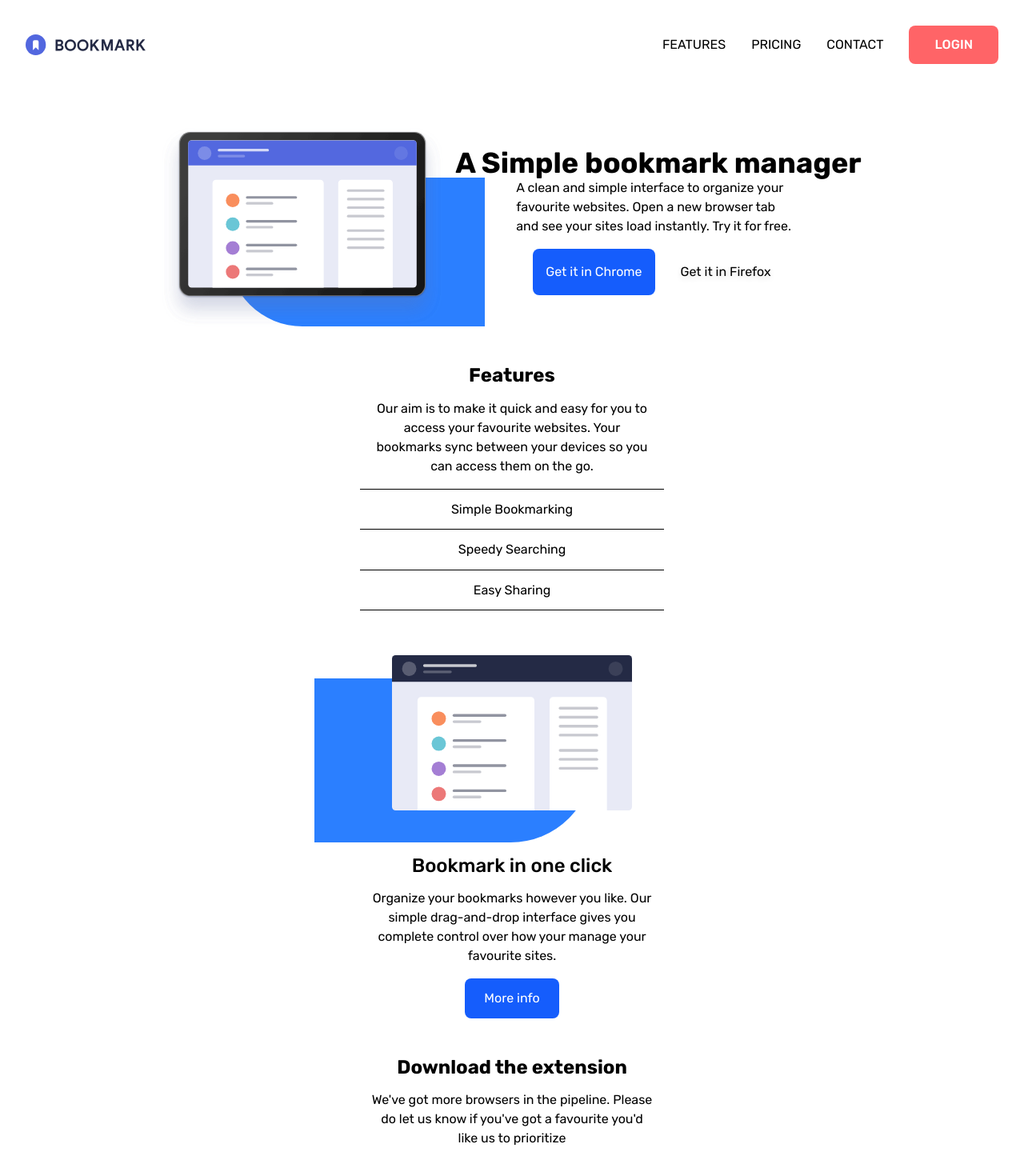
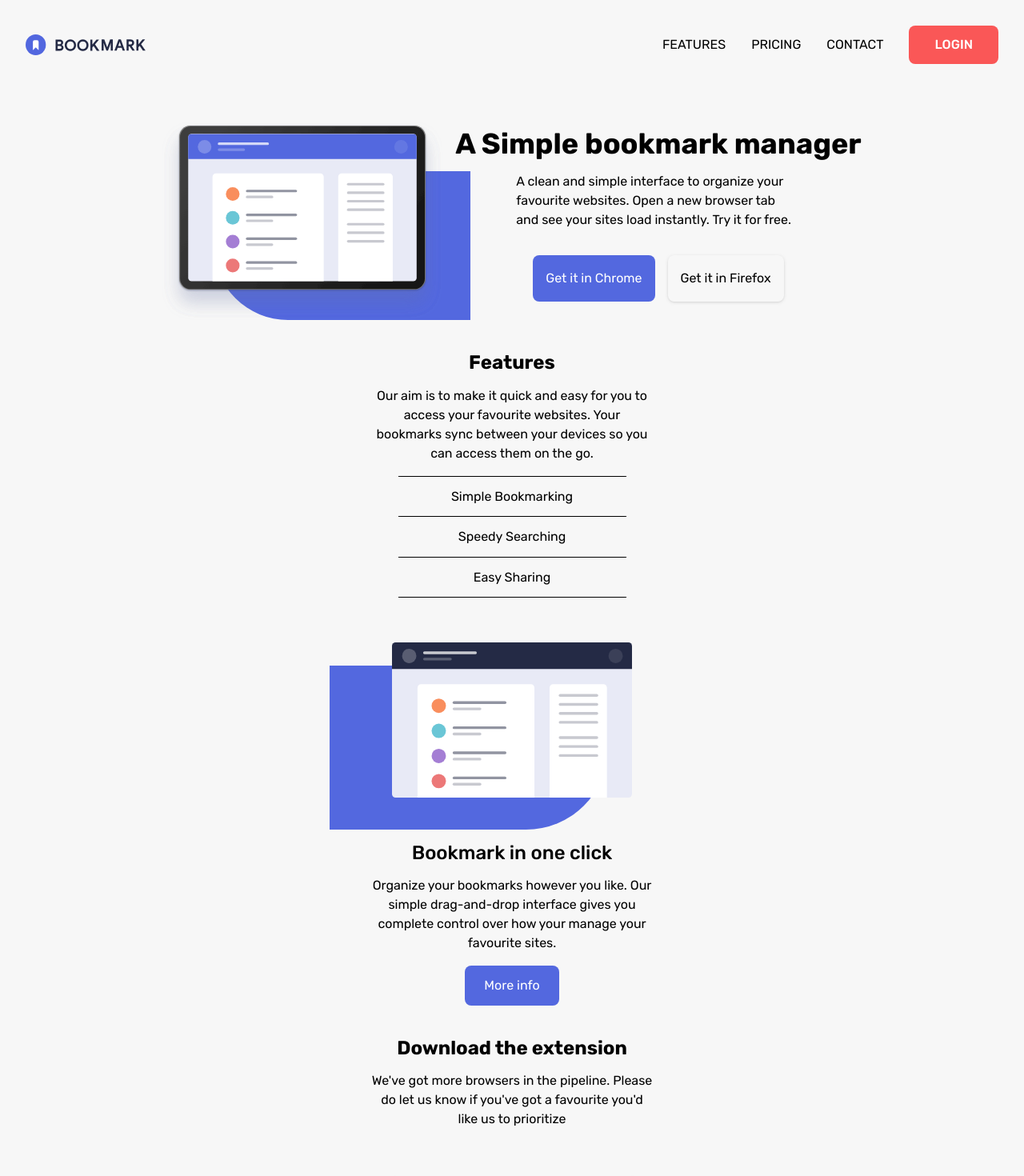
Before and after one commit to iynulwa/Bookmark-landing-page, a Next.js app: page / in a window 1280 px wide. Shown: the top 1470 px of the page at 80% size. Built offline with nearby package versions, Linux system fonts and the light colour scheme.

Commit message:
style: color update

```diff
--- a/app/layout.tsx
+++ b/app/layout.tsx
@@ -14,7 +14,7 @@ export default function RootLayout({
 }>) {
   return (
     <html lang="en">
-      <body className={`${rubik.className} antialiased bg-white`}>
+      <body className={`${rubik.className} antialiased bg-[var(--clr-grey-50)]`}>
         {children}
       </body>
     </html>
--- a/app/page.tsx
+++ b/app/page.tsx
@@ -8,14 +8,14 @@ import Image from 'next/image';
 export default function Home() {
   return (
     <div>
-      <main className="flex flex-col gap-12 items-center justify-center">
+      <main className="grid place-items-center gap-10">
         <Navigation />
         <section className="flex items-center justify-center flex-col md:flex-row gap-4">
           <div className="relative">
             <Image src="/illustration-hero.svg" alt="" width={350} height={350} />
-            <div className="bg-blue-500 w-11/12 h-3/4 rounded-l-full blue-backdrop"></div>
+            <div className="bg-[var(--clr-blue-600)] w-11/12 h-3/4 rounded-l-full blue-backdrop"></div>
           </div>
-          <div>
+          <div className="flex flex-col gap-4">
             <h1 className="text-4xl font-bold text-center">A Simple bookmark manager</h1>
             <p className="text-width text-center md:text-left">
               A clean and simple interface to organize your
@@ -23,8 +23,8 @@ export default function Home() {
               sites load instantly. Try it for free.
             </p>
             <div className="flex items-center justify-center gap-4 my-4">
-              <button className="py-5 px-4 rounded-lg bg-blue-600 text-white">Get it in Chrome</button>
-              <button className="py-5 px-4 rounded-lg bg-grey-200 text-black drop-shadow-md">Get it in Firefox</button>
+              <button className="py-5 px-4 rounded-lg bg-[var(--clr-blue-600)] text-white">Get it in Chrome</button>
+              <button className="py-5 px-4 rounded-lg bg-[var(--clr-grey-50)] text-black drop-shadow">Get it in Firefox</button>
             </div>
           </div>
         </section>
--- a/app/ui/extension-card.tsx
+++ b/app/ui/extension-card.tsx
@@ -14,7 +14,7 @@ export default function Card(props: CardProps) {
             <p className='text-xl font-medium text-center'>{props.title}</p>
             <p>{props.version}</p>
             <Image className="h-1 w-full" src="/bg-dots.svg" alt="" width={100} height={100} />
-            <button className="my-4 py-4 px-6 rounded-lg bg-blue-600 text-white">{props.install}</button>
+            <button className="my-4 py-4 px-6 rounded-lg bg-[var(--clr-blue-600)] text-white">{props.install}</button>
         </div>
     )
 }
--- a/app/ui/faq.tsx
+++ b/app/ui/faq.tsx
@@ -32,7 +32,7 @@ export default function Faq() {
                     </div>
                 ))}
             </div>
-            <button className="my-10 py-4 px-6 rounded-lg bg-blue-600 text-white drop-shadow-md">More Info</button>
+            <button className="my-10 py-4 px-6 rounded-lg bg-[var(--clr-blue-600)] text-white drop-shadow-md">More Info</button>
         </section>
     )
 }
--- a/app/ui/features.tsx
+++ b/app/ui/features.tsx
@@ -19,21 +19,21 @@ export default function Features() {
                 favourite websites. Your bookmarks sync between your devices
                 so you can access them on  the go.
             </p>
-            <div className='flex flex-col className="p-4"'>
-                <hr className='h-px w-full bg-grey-100' />
+            <div className='flex flex-col items-center className="p-4"'>
+                <hr className='bg-[var(--clr-grey-50)]h-px w-9/12 bg-grey-100' />
                 <button className="p-4" onClick={ () => toggleTab(1) }>Simple Bookmarking</button>
-                <hr className='h-px w-full bg-grey-100' />
+                <hr className='bg-[var(--clr-grey-50)]h-px w-9/12 bg-grey-100' />
                 <button className="p-4" onClick={ () => toggleTab(2) }>Speedy Searching</button>
-                <hr className='h-px w-full bg-grey-100' />
+                <hr className='bg-[var(--clr-grey-50)]h-px w-9/12 bg-grey-100' />
                 <button className="p-4" onClick={ () => toggleTab(3) }>Easy Sharing</button>
-                <hr className='h-px w-full bg-grey-100' />
+                <hr className='bg-[var(--clr-grey-50)]h-px w-9/12 bg-grey-100' />
             </div>
 
             {/* Tab 1 */}
             <div className={`${toggleState === 1 ? 'active-content' : 'content'}`}>
                 <div className='relative p-10'>
                     <Image src="/illustration-features-tab-1.svg" alt='' width={300} height={300} />
-                    <div className="bg-blue-500 w-11/12 h-3/4 rounded-r-full blue-backdrop-feature"></div>
+                    <div className="bg-[var(--clr-blue-600)] w-11/12 h-3/4 rounded-r-full blue-backdrop-feature"></div>
                 </div>
                 <h3 className='text-2xl font-medium text-center'>Bookmark in one click</h3>
                 <p className='text-center text-width'>
@@ -41,35 +41,35 @@ export default function Features() {
                     drag-and-drop interface gives you complete control over
                     how your manage your favourite sites.
                 </p>
-                <button className="py-4 px-6 rounded-lg bg-blue-600 text-white">More info</button>
+                <button className="py-4 px-6 rounded-lg bg-[var(--clr-blue-600)] text-white">More info</button>
             </div>
 
             {/* Tab 2 */}
             <div className={`spin ${toggleState === 2 ? 'active-content' : 'content'}`}>
                 <div className='relative p-10'>
                     <Image src="/illustration-features-tab-2.svg" alt='' width={300} height={300} />
-                    <div className="bg-blue-500 w-11/12 h-3/4 rounded-r-full blue-backdrop-feature"></div>
+                    <div className="bg-[var(--clr-blue-600)] w-11/12 h-3/4 rounded-r-full blue-backdrop-feature"></div>
                 </div>
                 <h3 className='text-2xl font-medium text-center'>Intelligent search</h3>
                 <p className='text-center text-width'>
                     Our powerful search feature will help you find saved sites
                     in no time at all. No need to trawl through all of your bookmarks.
                 </p>
-                <button className="py-4 px-6 rounded-xl bg-blue-600 text-white">More info</button>
+                <button className="py-4 px-6 rounded-xl bg-[var(--clr-blue-600)] text-white">More info</button>
             </div>
 
             {/* Tab 3 */}
             <div className={`spin ${toggleState === 3 ? 'active-content' : 'content'}`}>
                 <div className='relative p-10'>
                     <Image src="/illustration-features-tab-3.svg" alt='' width={300} height={300} />
-                    <div className="bg-blue-500 w-11/12 h-3/4 rounded-r-full blue-backdrop-feature"></div>
+                    <div className="bg-[var(--clr-blue-600)] w-11/12 h-3/4 rounded-r-full blue-backdrop-feature"></div>
                 </div>
                 <h3 className='text-2xl font-medium text-center'>Share your bookmarks</h3>
                 <p className='text-center text-width'>
                     Easily share your bookmarks and collections with others.
                     Create a sharable link that you can send at the click of a button.
                 </p>
-                <button className="py-4 px-6 rounded-lg bg-blue-600 text-white">More info</button>
+                <button className="py-4 px-6 rounded-lg bg-[var(--clr-blue-600)] text-white">More info</button>
             </div>
         </section>
     )
--- a/app/ui/footer.tsx
+++ b/app/ui/footer.tsx
@@ -4,14 +4,14 @@ import Search from './search'
 export default function Footer() {
     return(
         <section className='w-full'>
-            <div className='bg-blue-400 grid place-items-center py-20'>
+            <div className='bg-[var(--clr-blue-600)] grid place-items-center py-20'>
                 <p className='text-white font-normal tracking-widest'>35,000+ ALREADY JOINED</p>
                 <p className='text-2xl text-center text-white font-medium'>Stay up-to-date with what we're doing</p>
                 <Search />
             </div>
-            <div className='grid place-items-center gap-6 bg-blue-900 py-10'>
+            <div className='grid place-items-center gap-6 bg-[var(--clr-blue-950)] py-10'>
                 <Image className="filter brightness-0 invert" width={150} height={150} src="/logo-bookmark.svg" alt='' />
-                <ul className='text-white text-center *:mb-4'>
+                <ul className='text-white text-center *:mb-6 *:last:mb-0'>
                     <li>FEATURES</li>
                     <li>PRICING</li>
                     <li>CONTACT</li>
--- a/app/ui/navigation.tsx
+++ b/app/ui/navigation.tsx
@@ -19,7 +19,7 @@ export default function Navigation() {
                 <li>FEATURES</li>
                 <li>PRICING</li>
                 <li>CONTACT</li>
-                <li className="bg-red-400 py-3 px-8 rounded-lg text-white font-medium">LOGIN</li>
+                <li className="bg-[var(--clr-red-400)] py-3 px-8 rounded-lg text-white font-medium">LOGIN</li>
             </ul>
             <button onClick={openMenu} className={`nav-btn block md:hidden`}><span className="sr-only">Menu</span></button>
 
--- a/app/ui/search.tsx
+++ b/app/ui/search.tsx
@@ -3,7 +3,7 @@ export default function Search() {
         <div className="mt-6">
             <label htmlFor="email" className="sr-only"></label>
             <input className="bg-white w-full p-4 rounded-md" id="email" type="email" name="email" placeholder="Enter your email address" required/>
-            <button className="w-full bg-red-500 text-white p-4 my-2 rounded-md">Contact Us</button>
+            <button className="w-full bg-[var(--clr-red-400)] text-white p-4 my-2 rounded-md">Contact Us</button>
         </div>
     )
 }
--- a/app/ui/styles/base/_base.scss
+++ b/app/ui/styles/base/_base.scss
@@ -1,3 +1,10 @@
+:root {
+  --clr-blue-600: hsl(231, 69%, 60%);
+  --clr-red-400: hsl(0, 94%, 66%);
+  --clr-grey-50: hsl(0, 0%, 97%);
+  --clr-blue-950: hsl(229, 31%, 21%);
+}
+
 html {
     -moz-text-size-adjust: none;
     -webkit-text-size-adjust: none;
--- a/app/ui/styles/components-styles/_main.scss
+++ b/app/ui/styles/components-styles/_main.scss
@@ -6,7 +6,7 @@
 .blue-backdrop {
     position: absolute;
     inset-block-end: 0;
-    inset-inline-end: -15%;
+    inset-inline-end: -10%;
     z-index: -1;
 }
 
@@ -15,7 +15,7 @@
 .blue-backdrop-feature {
     position: absolute;
     inset-block-end: 0;
-    inset-inline-start: -15%;
+    inset-inline-start: -10%;
     z-index: -1;
 }
 
@@ -44,3 +44,12 @@
     max-width: 1rem;
     height: auto;
 }
+
+
+@media (min-width: 48rem) {
+    .grid-layout {
+        display: grid;
+        column-gap: 2rem;
+        grid-template-columns: minmax(2rem, 1fr) minmax(0, 60rem) minmax(2rem, 1fr);
+    }
+}
```
Also changed, not shown: app/ui/menu.tsx (+5 -5 lines).
